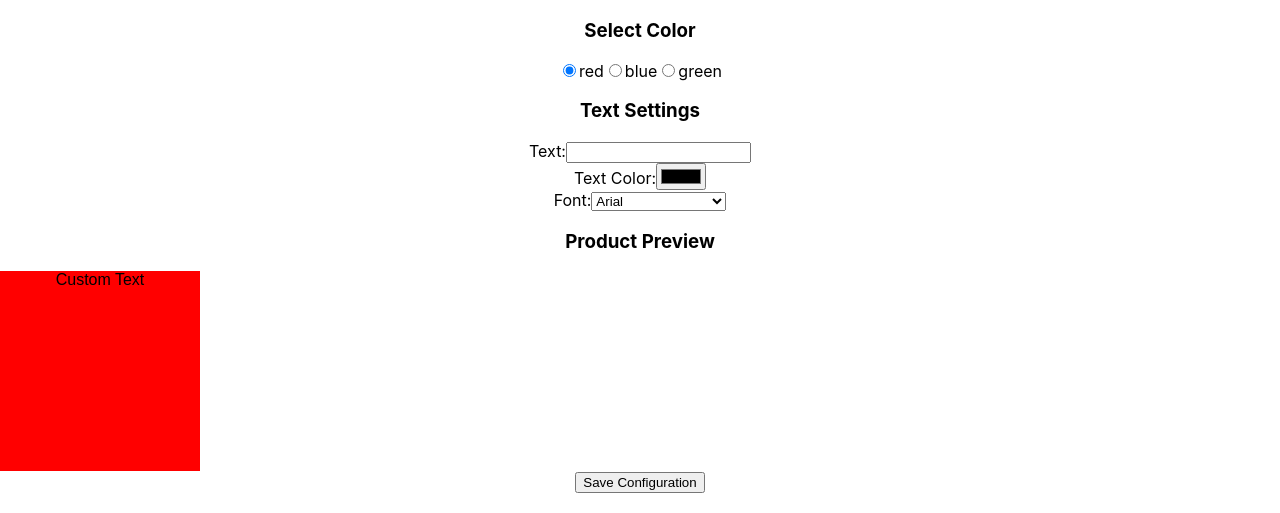
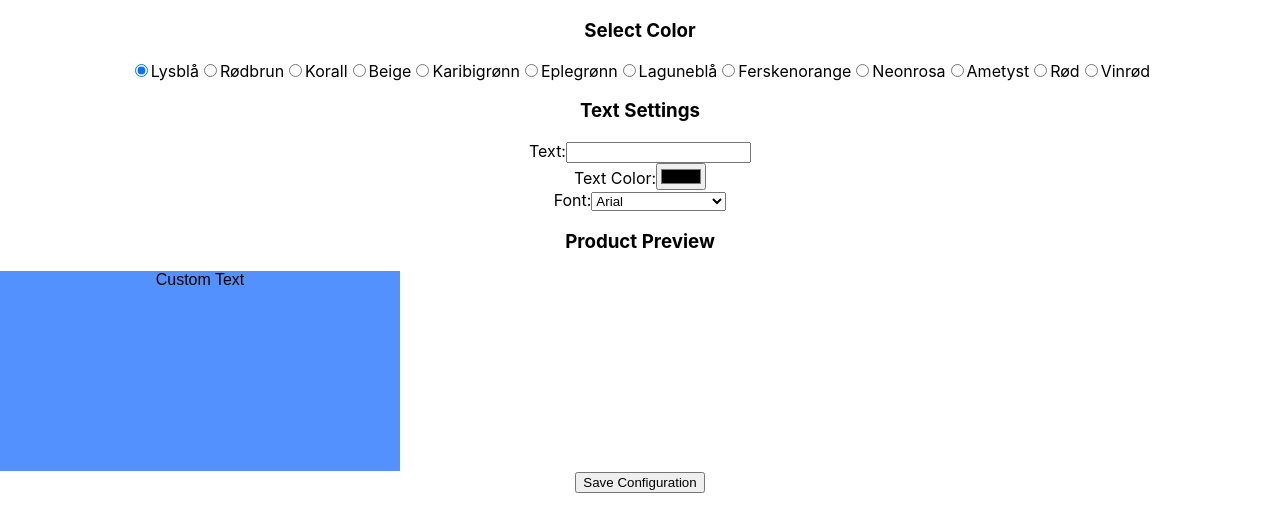
Before and after one commit to raily2595/enkeltbutikknettside, a React (Create React App) app: page /band/leieband in a window 1280 px wide. Shown: the part 424-937 px from the top of the page. Built offline with nearby package versions, Linux system fonts and the light colour scheme.

Commit message:
legge til biothane farger med riktig hex

```diff
--- a/src/components/Band/ProductDisplay.js
+++ b/src/components/Band/ProductDisplay.js
@@ -1,15 +1,49 @@
-// ProductDisplay.js
 import React from "react";
 
 const ProductDisplay = ({ farge, vinyltekst, fontfarge, font }) => {
+    // Funksjon for å beregne bakgrunnsfargen basert på inngangsverdien
+    const calculateBackgroundColor = (inputColor) => {
+        // Mapp inngangsfargen til ønsket bakgrunnsfarge
+        switch (inputColor) {
+            case "Lysblå":
+                return "#5391FE";
+            case "Rødbrun":
+                return "#7C4E34";
+            case "Korall":
+                return "#e0584c";
+            case "Beige":
+                return "#f6b96b";
+            case "Karibigrønn":
+                return "#85E2BA";
+            case "Eplegrønn":
+                return "#6BEC85";
+            case "Laguneblå":
+                return "#1D97AC";
+            case "Ferskenorange":
+                return "#FF9849";
+            case "Neonrosa":
+                return "#FE5DA3";
+            case "Ametyst":
+                return "#966EAB";
+            case "Rød":
+                return "#D72C35";
+            case "Vinrød":
+                return "#893149";
+            default:
+                return "#5391FE"; // Bruk inngangsfargen hvis den ikke matcher noen av de definerte fargene
+        }
+    };
+
+    const backgroundColor = calculateBackgroundColor(farge);
+
     return (
         <div>
             <h3>Product Preview</h3>
             <div
                 style={{
-                    width: "200px",
+                    width: "400px",
                     height: "200px",
-                    backgroundColor: farge,
+                    backgroundColor: backgroundColor,
                     color: fontfarge,
                     fontFamily: font,
                 }}
--- a/src/components/Konfigurator/ColorSelector.js
+++ b/src/components/Konfigurator/ColorSelector.js
@@ -2,7 +2,7 @@
 import React from "react";
 
 const ColorSelector = ({ farge, onColorChange }) => {
-    const colors = ["red", "blue", "green"];
+    const colors = ["Lysblå", "Rødbrun", "Korall", "Beige", "Karibigrønn", "Eplegrønn", "Laguneblå", "Ferskenorange", "Neonrosa", "Ametyst", "Rød", "Vinrød"];
 
     return (
         <div>
@@ -12,7 +12,7 @@ const ColorSelector = ({ farge, onColorChange }) => {
                     <input
                         type="radio"
                         value={color}
-                        checked={farge === color}
+                        checked={farge === color || ( color === "Lysblå" )}
                         onChange={() => onColorChange(color)}
                     />
                     {color}
```
Also changed, not shown: bestillingsfarge - nettsidefarge.txt.
